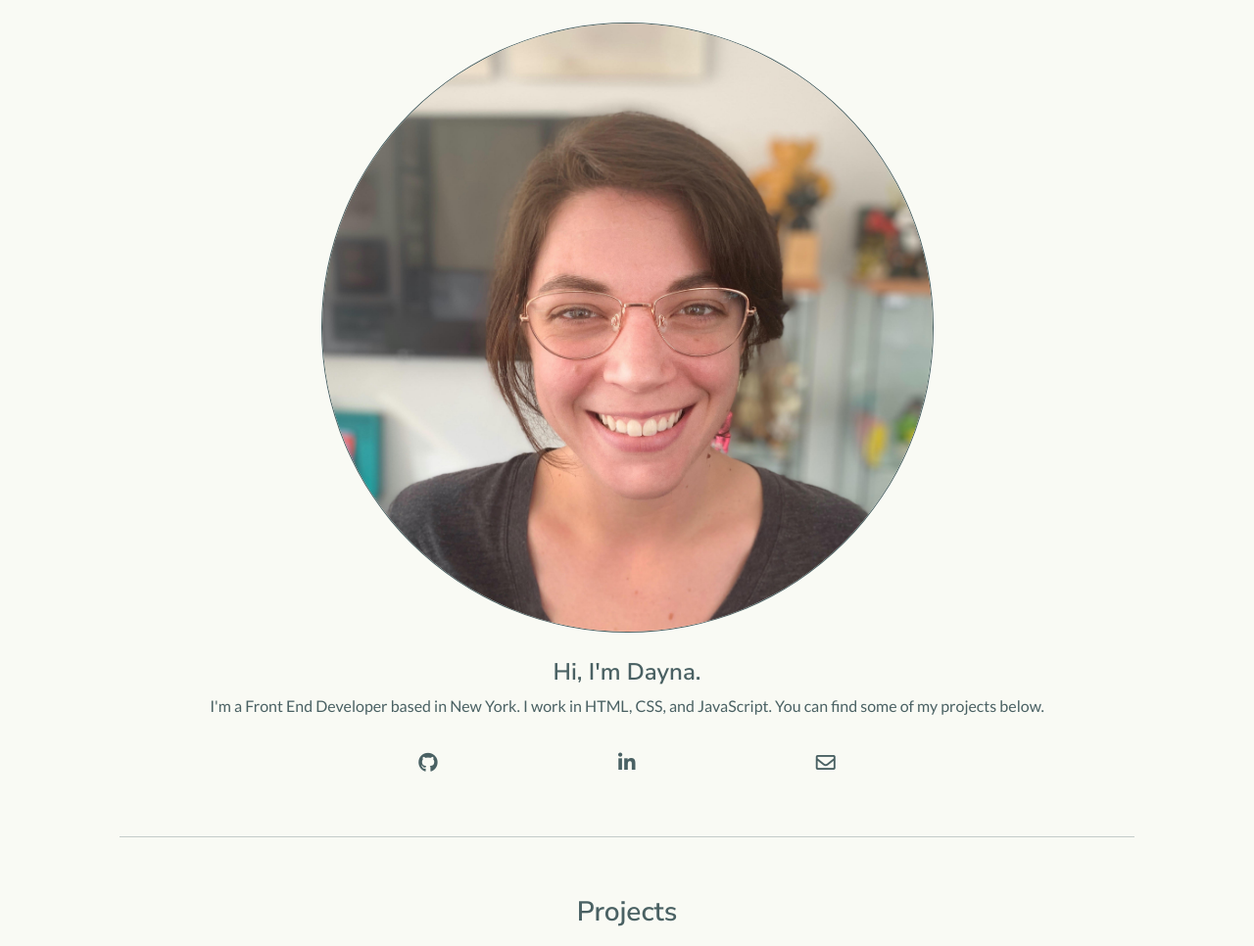
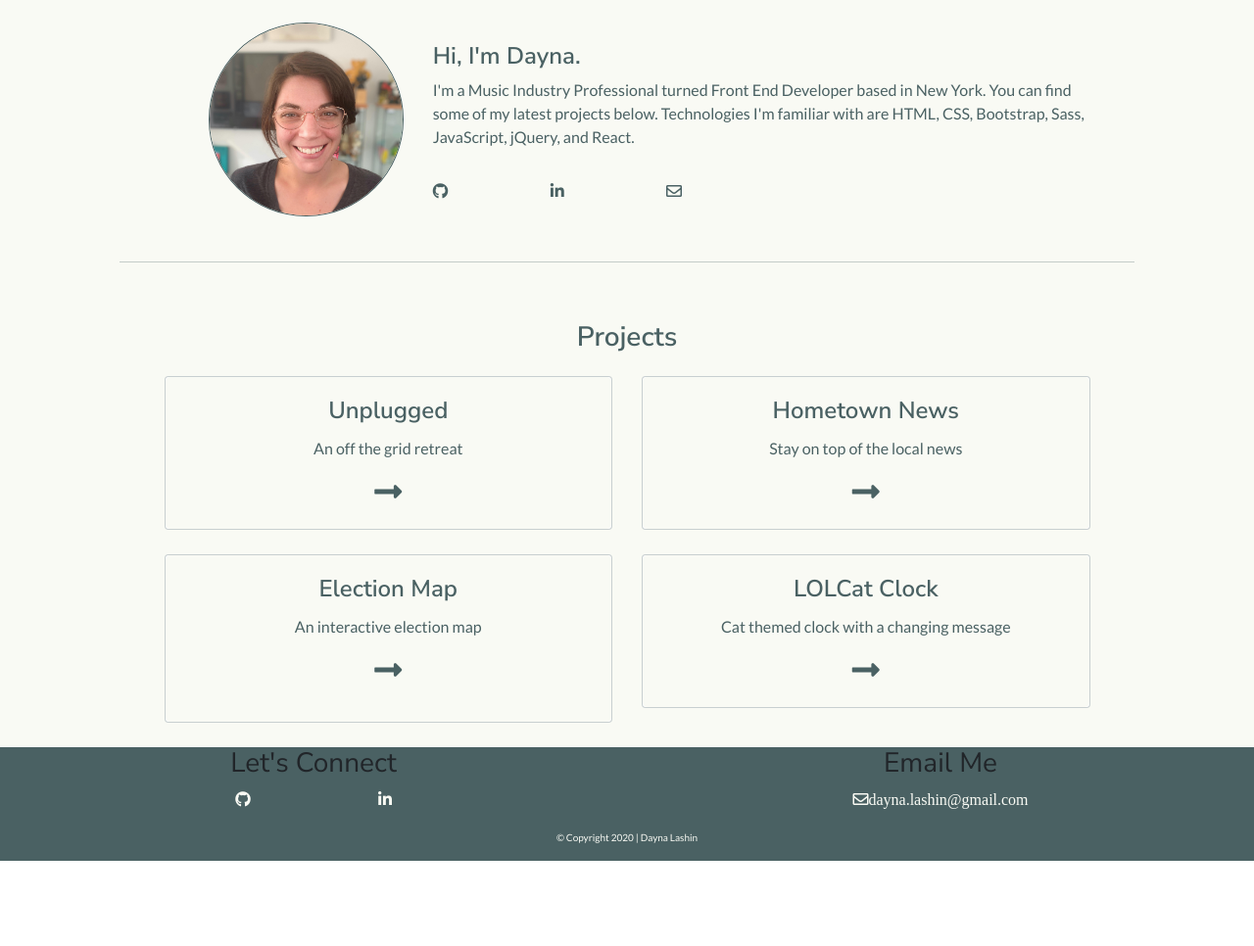
Before and after one commit to Dayna-Lashin/portfolio-2021, a plain HTML site: page index.html in a window 1280 px wide. Shown: the part 557-1523 px from the top of the page at 98% size. After the commit the page ends 1436 px from the top, so only its background shows below. Drawn offline with nearby package versions, Linux system fonts and the light colour scheme.

Commit message:
Revised bootstrap grid layout and began updating footer for mobile

```diff
--- a/index.html
+++ b/index.html
@@ -27,7 +27,7 @@
       <!-- Bootstrap nav with mobile view collapse and font awesome icon -->
       <div class="container-fluid">
         <nav class="navbar navbar-expand-md align-items-start">
-          <button class="btn navbar-toggler shadow-none border-0" data-toggle="collapse" data-target="#navbar-toggler" type="button">
+          <button class="navbar-toggler btn shadow-none border-0" data-toggle="collapse" data-target="#navbar-toggler" type="button">
             <span class="fas fa-bars"></span>
           </button>
           <div class="collapse navbar-collapse" id="navbar-toggler">
@@ -45,38 +45,44 @@
           </div>
         </nav>
       </div>
-
       <!-- hero section -->
       <div class="hero">
         <div class="content-wrapper">
           <h1 class="title">Dayna Lashin</h1>
         </div>
       </div>
-
       <!--Floating particles section-->
       <div class="particles" id="particles"></div>
     </header>
 
+    <main class="container-fluid"> <!-- bootstrap grid container -->
 
-    <main class="container-fluid">
       <!-- about section -->
-      <section id="about" class="about row d-flex justify-content-center">
+      <section id="about" class="about row">
         <div class="col">
-          <div class="row"> <!-- first row of about section -->
-            <div class="col-12 d-flex justify-content-center">
+          <div class="row d-flex align-items-center"> <!-- image, intro, icons -->
+            <!-- column 1 -->
+            <div class="col-12 col-md-5 col-lg-4 d-flex justify-content-center justify-content-md-end">
               <figure>
                 <img src="img/website-headshot.jpg" alt="Dayna Lashin headshot">
               </figure>
             </div>
-          </div>
-          <div class="row d-flex justify-content-center"> <!-- second row of about section -->
+
+            <!-- column 2 -->
+            <div class="col-12 col-md-7 col-lg-8">
+              <div class="row d-flex justify-content-center justify-content-md-start">
                 <div class="col-10">
-              <h3 class="text-center">Hi, I'm Dayna.</h3>
-              <p class="text-center">
-                I'm a Front End Developer based in New York. I work in HTML, CSS, and JavaScript. You can find some of my projects below.
+                  <h3 class="text-center text-md-left">
+                    Hi, I'm Dayna.
+                  </h3>
+                  <p class="text-center text-md-left">
+                    I'm a Music Industry Professional turned Front End Developer based in New York. You can find some of my latest projects below. Technologies I'm familiar with are <span>HTML, CSS, Bootstrap, Sass, JavaScript, jQuery, and React.</span>
                   </p>
                 </div>
-            <div class="col-6 d-flex justify-content-around icons">
+              </div>
+
+              <div class="row d-flex justify-content-center justify-content-md-start">
+                <div class="col-6 col-md-4 d-flex justify-content-between">
                   <a href="https://github.com/Dayna-Lashin" target="_blank">
                     <span class="fab fa-github"></span>
                   </a>
@@ -87,19 +93,25 @@
                     <span class="far fa-envelope"></span>
                   </a>
                 </div>
+              </div>
+            </div>
+
+          </div> <!-- end of first row -->
+
+          <div class="row d-flex justify-content-center"> <!-- divider section -->
             <div class="col-10">
               <div class="divider"></div>
             </div>
-          </div>
-          </div>
+          </div> <!-- end of second row -->
+
         </div>
       </section>
 
-       <!-- projects section begins -->
+      <!-- projects section -->
       <section id="projects" class="projects row">
         <div class="col">
           <div class="row d-flex justify-content-center"> <!-- first row of project section -->
-             <div class="col">
+             <div class="col-12">
                <h2 class="text-center">
                  Projects
                </h2>
@@ -107,7 +119,7 @@
           </div>
 
           <div class="row d-flex justify-content-center"> <!-- second row of project section -->
-            <div class="col-12 d-flex justify-content-center">
+            <div class="col-12 col-md-6 d-flex justify-content-center justify-content-md-end">
               <div class="card w-75 text-center card-1"> <!-- first card -->
                 <div class="card-body bg-card">
                   <h3 class="card-title">Unplugged</h3>
@@ -119,7 +131,7 @@
               </div>
             </div>
 
-            <div class="col-12 d-flex justify-content-center">
+            <div class="col-12 col-md-6 d-flex justify-content-center justify-content-md-start">
               <div class="card w-75 text-center card-2"> <!-- second card -->
                 <div class="card-body bg-card">
                   <h3 class="card-title">Hometown News</h3>
@@ -133,11 +145,11 @@
           </div>
 
           <div class="row d-flex justify-content-center"> <!-- second row of project section -->
-            <div class="col-12 d-flex justify-content-center">
-              <div class="card w-75 text-center card-3"> <!-- third card -->
+            <div class="col-12 col-md-6 d-flex justify-content-center justify-content-md-end">
+              <div class="card w-75 w-md-100 text-center card-3"> <!-- third card -->
                 <div class="card-body bg-card">
-                  <h3 class="card-title pb-10">Election Map</h3>
-                  <p class="card-text">Interactive election map</p>
+                  <h3 class="card-title">Election Map</h3>
+                  <p class="card-text">An interactive election map</p>
                   <a href="#" class="card-link">
                     <span class="fas fa-long-arrow-alt-right"></span>
                   </a>
@@ -145,7 +157,7 @@
               </div>
             </div>
 
-            <div class="col-12 d-flex justify-content-center">
+            <div class="col-12 col-md-6 d-flex justify-content-center justify-content-md-start">
               <div class="card w-75 text-center card-4"> <!-- fourth card -->
                 <div class="card-body bg-card">
                   <h3 class="card-title">LOLCat Clock</h3>
@@ -161,32 +173,50 @@
         </div>
       </section>
 
-      <footer id="contact" class="contact row"> <!-- contact section begins -->
+      <!-- contact section -->
+      <footer id="contact" class="contact row">
         <div class="col">
-          <div class="row d-flex justify-content-center"> <!-- first row of contact section -->
-            <div class="col-8">
-              <h2 class="text-center">
-                Let's Connect!
-              </h2>
-              <p class="text-center remove-margin">
-                I'd love to hear from you.
-              </p>
+
+          <div class="row d-flex justify-content-center">
+
+            <div class="col-12 col-md-6">
+              <div class="row">
+                <div class="col">
+                  <h3 class="text-center">
+                    Let's Connect
+                  </h3>
                 </div>
               </div>
-          <div class="row d-flex justify-content-center"> <!-- second row of contact section -->
-            <div class="col-6 d-flex justify-content-around icons">
+              <div class="row d-flex justify-content-center">
+                <div class="col-6 d-flex justify-content-around">
                   <a href="https://github.com/Dayna-Lashin" target="_blank">
                     <span class="fab fa-github"></span>
                   </a>
                   <a href="https://www.linkedin.com/in/daynalashin/" target="_blank">
                     <span class="fab fa-linkedin-in"></span>
                   </a>
+                </div>
+              </div>
+            </div>
+
+            <div class="col-12 col-md-6">
+              <div class="row">
+                <div class="col">
+                  <h3 class="text-center">
+                    Email Me
+                  </h3>
+                </div>
+              </div>
+              <div class="row d-flex justify-content-center">
+                <div class="col d-flex justify-content-center">
                   <a href="mailto:dayna.lashin@gmail.com" target="_blank">
-                <span class="far fa-envelope"></span>
+                    <span class="far fa-envelope">dayna.lashin@gmail.com</span>
                   </a>
                 </div>
               </div>
-          <div class="row d-flex justify-content-center"> <!-- third row of contact section -->
+            </div>
+          </div>
+          <div class="row">
             <div class="col">
               <p class="text-center copyright">
                 &copy; Copyright 2020 | Dayna Lashin
```
Lines whose indentation alone changed are shown as unchanged.
